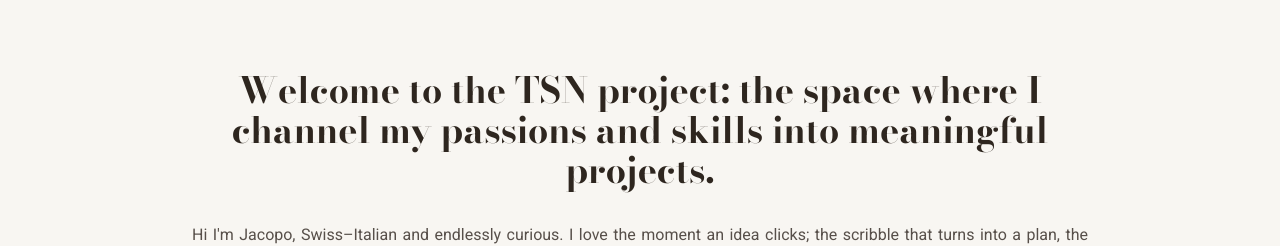
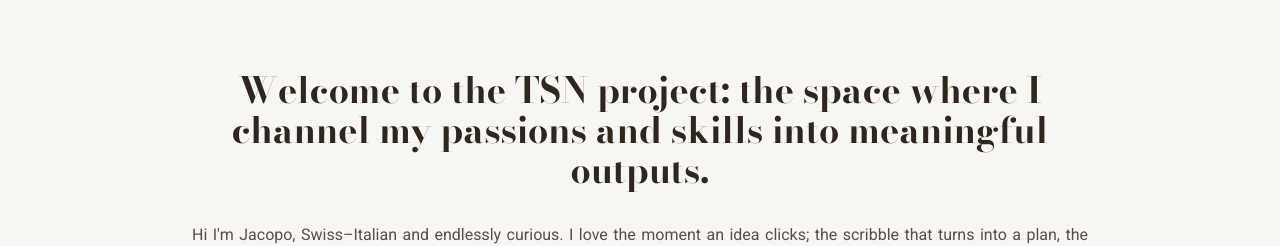
Before and after one commit to James-Git-Repo/eu-market-pulse, a React (Vite) app: page /about in a window 1280 px wide. Shown: the part 802-1048 px from the top of the page. Built offline with nearby package versions, Linux system fonts and the light colour scheme; no server answers; the database is empty; the HTML template or start-up script is replaced by a standard one.

Commit message:
Code edited in Lovable Code Editor

```diff
--- a/src/pages/About.tsx
+++ b/src/pages/About.tsx
@@ -283,7 +283,7 @@ export default function About() {
               {/* Introduction */}
               <div className="mb-16">
                 <h2 className="text-2xl md:text-4xl font-bold font-body mb-8 text-center">
-                  Welcome to the TSN project: the space where I channel my passions and skills into meaningful projects.
+                  Welcome to the TSN project: the space where I channel my passions and skills into meaningful outputs.
                 </h2>
 
                 <div className="prose prose-lg max-w-none text-foreground/80">
```
